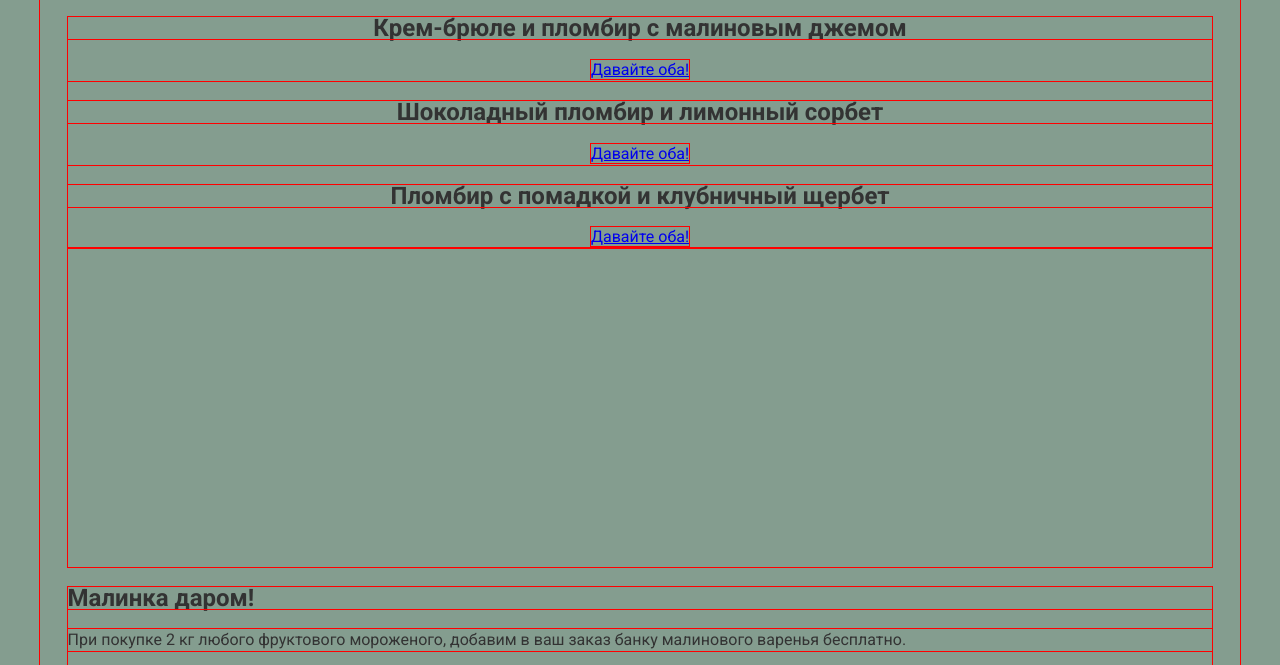
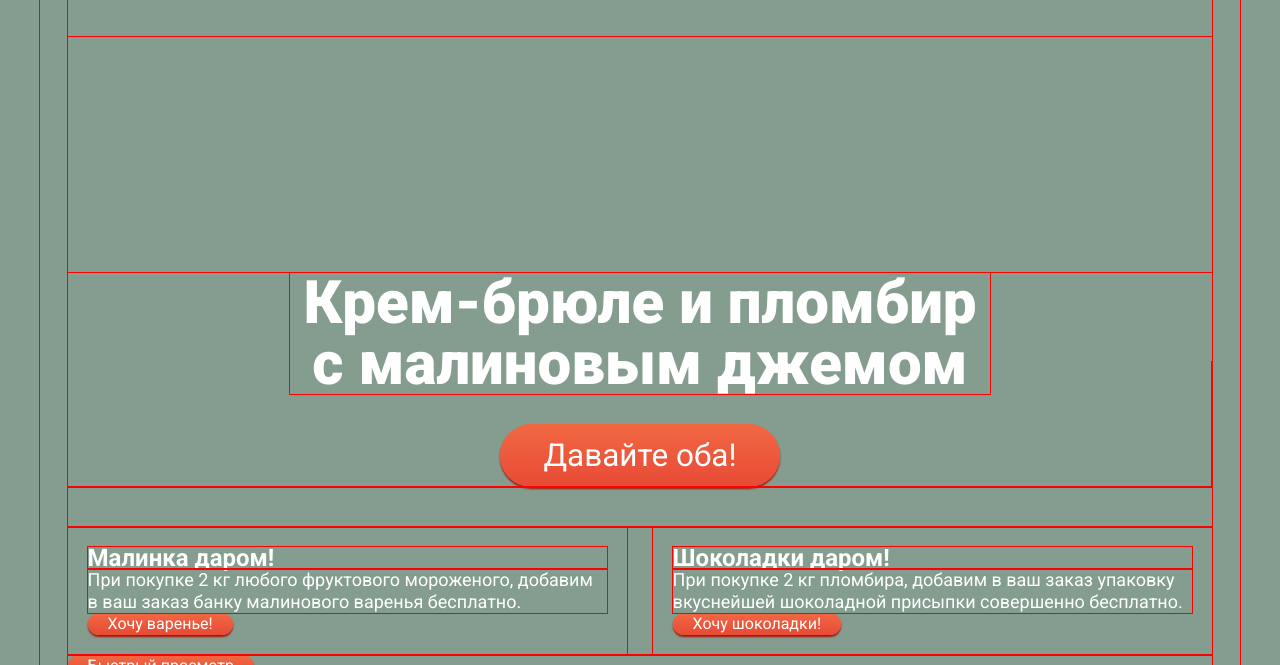
Before and after one commit to MammaSonnim/124052-gllacy, a plain HTML site: page index.html in a window 1280 px wide. Shown: the part 111-776 px from the top of the page. Drawn offline with Linux system fonts and the light colour scheme.

Commit message:
iss04 make layout for banners

```diff
--- a/index.html
+++ b/index.html
@@ -96,7 +96,6 @@
         <input class="slider__input slider__input--2" id="input-2" name="input" type="radio">
         <input class="slider__input slider__input--3" id="input-3" name="input" type="radio">
         <div class="slider__inner">
-
             <div class="slider__slide">
               <h2 class="slider__title">Крем-брюле и пломбир с малиновым джемом</h2>
               <a href="#" class="slider__btn btn btn--large">Давайте оба!</a>
@@ -106,10 +105,9 @@
               <a href="#" class="slider__btn btn btn--large">Давайте оба!</a>
             </div>
             <div class="slider__slide">
-              <h2 class="slider__title">Пломбир с помадкой и клубничный щербет</h2>
+              <h2 class="slider__title">Пломбир с помадкой <br> и клубничный щербет</h2>
               <a href="#" class="slider__btn btn btn--large">Давайте оба!</a>
             </div>
-
         </div>
         <div class="slider__controls">
           <label class="slider__control slider__control--1" for="input-1"></label>
@@ -117,18 +115,18 @@
           <label class="slider__control slider__control--3" for="input-3"></label>
         </div>
       </section>
-      <div class="banners">
-        <section class="banners__item banner">
+      <section class="page-content__wrap">
+        <section class="page-content__col banner">
           <h2 class="banner__title">Малинка даром!</h2>
           <p class="banner__text">При покупке 2 кг любого фруктового мороженого, добавим в ваш заказ банку малинового варенья бесплатно.</p>
           <a href="#" class="banner__btn btn">Хочу варенье!</a>
         </section>
-        <section class="banners__item banner">
+        <section class="page-content__col banner">
           <h2 class="banner__title">Шоколадки даром!</h2>
           <p class="banner__text">При покупке 2 кг пломбира, добавим в ваш заказ упаковку вкуснейшей шоколадной присыпки совершенно бесплатно.</p>
           <a href="#" class="banner__btn btn">Хочу шоколадки!</a>
         </section>
-      </div>
+      </section>
       <section class="top-products">
         <section class="top-products__item product product--top">
           <div class="product__actions">
@@ -170,12 +168,12 @@
         <p class="promo__text">Для приготовления мороженого используются настоящие сливки и молоко высочайшего качества. Все дополнительные ингредиенты и добавки произведены из натурального, экологически чистого сырья</p>
         <p class="promo__text">Доставка нашего мороженого до заказчиков осуществляется в специальном термопаке, которая не дает мороженому растаять в пути и позволяет ему сохранить свой превосходный вкус.</p>
       </section>
-      <section class="blog">
-        <section class="blog__item blog-entry-preview">
-          <p class="blog-entry-preview__text">Новое в нашем блоге</p>
-          <a href="#" class="blog-entry-preview__link">10 способов сервировки фруктовых щербетов к столу</a>
+      <section class="page-content__wrap blog">
+        <section class="page-content__col blog__item article-preview">
+          <p class="article-preview__text">Новое в нашем блоге</p>
+          <a href="#" class="article-preview__link">10 способов сервировки фруктовых щербетов к столу</a>
         </section>
-        <section class="blog__item subscribe">
+        <section class="page-content__col blog__item subscribe">
           <p class="subscribe__text">Подпишитесь на нашу сладкую рассылку и будете всегда в курсе всего самого вкусного, что у нас происходит. Обещаем не спамить и не слать всякой не нужной ерунды. Честно =&#41;</p>
           <form action="/echo" class="subscribe__form">
             <input type="email" class="subscribe__input" placeholder="Электронная почта">
--- a/scss/_variables.scss
+++ b/scss/_variables.scss
@@ -33,6 +33,8 @@ $bg_nav-ch: #d07058;
 $bg_sub-nav-hov: #fbded7;
 $bg_sub-nav-act: #f6b5a5;
 
+$gr_btn: linear-gradient(to top, #e74a35, #f26843);
+
 //TYPE
 
 $ff_base: "Roboto", sans-serif;
@@ -42,6 +44,8 @@ $fw_base: 400;
 
 $font_base: $fw_base #{$fz_base}/#{$lh_base} $ff_base;
 
+$font_xxl: 900 60px/60.35px $ff_base;
+
 //SIZE
 
 $w_max: 1200px;
--- /dev/null
+++ b/scss/components/_banner.scss
@@ -0,0 +1,11 @@
+.banner {
+  padding: 20px;
+  color: $c_text_alt;
+  &__title {
+    @include clear-mp;
+  }
+  &__text {
+    @include clear-mp;
+    font-size: 18px;
+  }
+}
--- a/scss/components/_btn.scss
+++ b/scss/components/_btn.scss
@@ -0,0 +1,17 @@
+.btn {
+  display: inline-block;
+  padding: 0px 20px;
+  text-decoration: none;
+  color: $c_text_alt;
+  background: $gr_btn;
+  border-radius: 30px;
+  box-shadow: 0 2px 2px 0 #ac1000;
+  border: none;
+  outline: none;
+  &--large {
+    padding: 0 43px;
+    font-size: 31.5px;
+    line-height: 63px;
+    border-radius: 40px;
+  }
+}
--- a/scss/components/_page-content.scss
+++ b/scss/components/_page-content.scss
@@ -3,4 +3,8 @@
     display: flex;
     justify-content: space-between;
   }
+  &__col {
+    box-sizing: border-box;
+    width: 48.9%;
+  }
 }
--- a/scss/components/_slider.scss
+++ b/scss/components/_slider.scss
@@ -1,7 +1,26 @@
 .slider {
-  min-height: 550px;
+  padding: 40px 0;
   text-align: center;
+  overflow: hidden;
   &__input {
     display: none;
   }
+  &__inner {
+    min-height: 450px;
+    width: 300%;
+    display: flex;
+    align-items: flex-end;
+  }
+  &__slide {
+    width: 100%;
+  }
+  &__title {
+    width: 700px;
+    margin: 0 auto 30px;
+    font: $font_xxl;
+    color: $c_text_alt;
+  }
+  &__btn {
+    margin-bottom: 0px
+  }
 }
--- a/scss/style.scss
+++ b/scss/style.scss
@@ -14,4 +14,5 @@
   //content
   "components/page-content",
   "components/schedule",
-  "components/slider";
+  "components/slider",
+  "components/banner";
```
Also changed, not shown: css/style.css, css/style.min.css, 1 other file.
